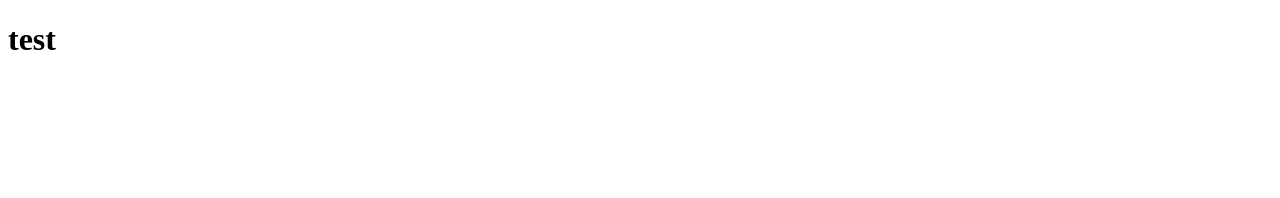
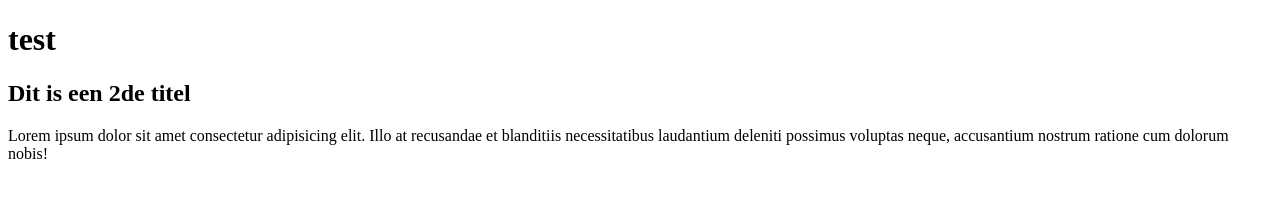
Before and after one commit to ThomasPeetersMkh/testgit, a plain HTML site: page index.html in a window 1280 px wide. Drawn offline with Linux system fonts and the light colour scheme.

Commit message:
index.html expansion

```diff
--- a/index.html
+++ b/index.html
@@ -8,5 +8,11 @@
   </head>
   <body>
     <h1>test</h1>
+    <h2>Dit is een 2de titel</h2>
+    <p>
+      Lorem ipsum dolor sit amet consectetur adipisicing elit. Illo at
+      recusandae et blanditiis necessitatibus laudantium deleniti possimus
+      voluptas neque, accusantium nostrum ratione cum dolorum nobis!
+    </p>
   </body>
 </html>
```
